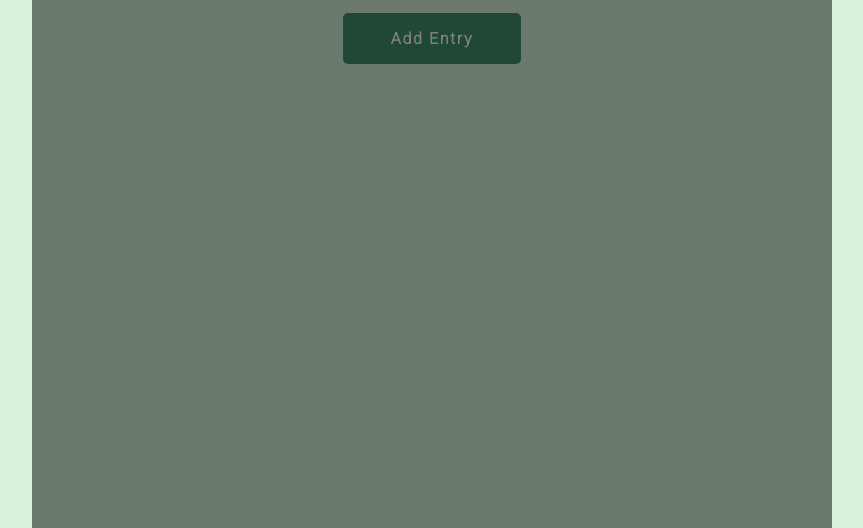
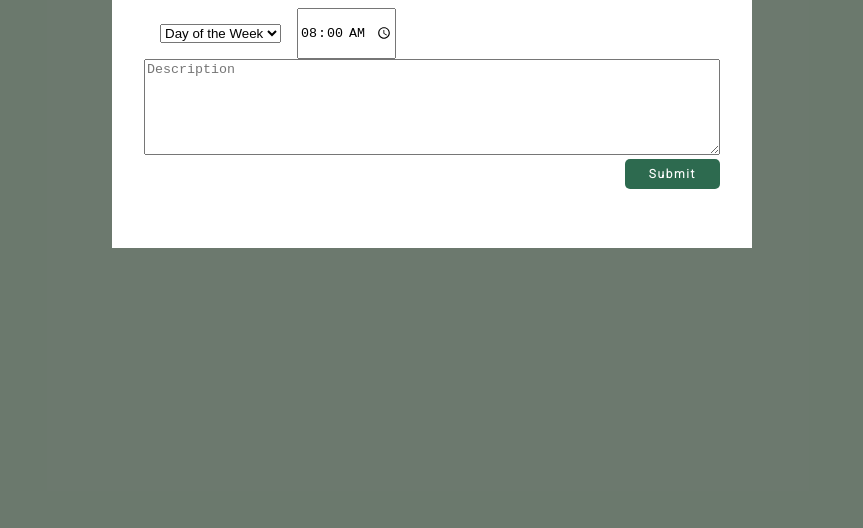
Before and after one commit to angeljubilee/week-planner, a plain HTML site: page index.html in a window 1280 px wide. Shown: the part 272-800 px from the top of the page, without its empty margins (208-1071 px from the left). Drawn offline with Linux system fonts and the light colour scheme; a web font is replaced by a local one.

Commit message:
Worked on mondal

```diff
--- a/index.html
+++ b/index.html
@@ -10,15 +10,15 @@
   <link href="https://fonts.googleapis.com/css?family=Droid+Serif|Roboto:300" rel="stylesheet">
 </head>
 <body>
-  <div class="container overlay">
-    <div class="row">
-      <div class="column-full">
-        <h1 class = "text-center">Add Entry</h1>
+  <div class="overlay">
+    <form class="dialogue">
+      <div class="row">
+        <div class="column-full">
+          <h1 class = "text-center">Add Entry</h1>
+        </div>
       </div>
-    </div>
-    <form>
       <div class="row">
-        <select name="day-of-week" id="day-of-week">
+        <select class="margin-1" name="day-of-week" id="day-of-week">
           <option>Day of the Week</option>
           <option value="Sunday">Sunday</option>
           <option value="Monday">Monday</option>
@@ -35,7 +35,9 @@
           <textarea name="description" id="description" rows="6" placeholder="Description"></textarea>
         </div>
       </div>
-      <button class="submit" type="submit">Submit</button>
+      <div class="row flex-end">
+        <button class="submit" type="submit">Submit</button>
+      </div>
     </form>
   </div>
   <div class="container">
--- a/styles.css
+++ b/styles.css
@@ -20,12 +20,29 @@ h6 {
   /* font-size: 35px;font-size */
 }
 
+textarea {
+  width: 100%;
+}
+
 .text-center {
   text-align: center;
 }
 
 .margin-top-10 {
   margin-top: 10rem;
+}
+
+.margin-1 {
+  margin: 1rem;
+}
+
+.flex-center {
+  justify-content: center;
+  align-content: center;
+}
+
+.flex-end {
+  justify-content: flex-end;
 }
 
 .add-entry {
@@ -70,4 +87,8 @@ h6 {
 
 .dialogue {
   background-color: white;
+  height: 45vh;
+  width: 50vw;
+  margin: 20vh auto;
+  padding: 2rem;
 }
```
